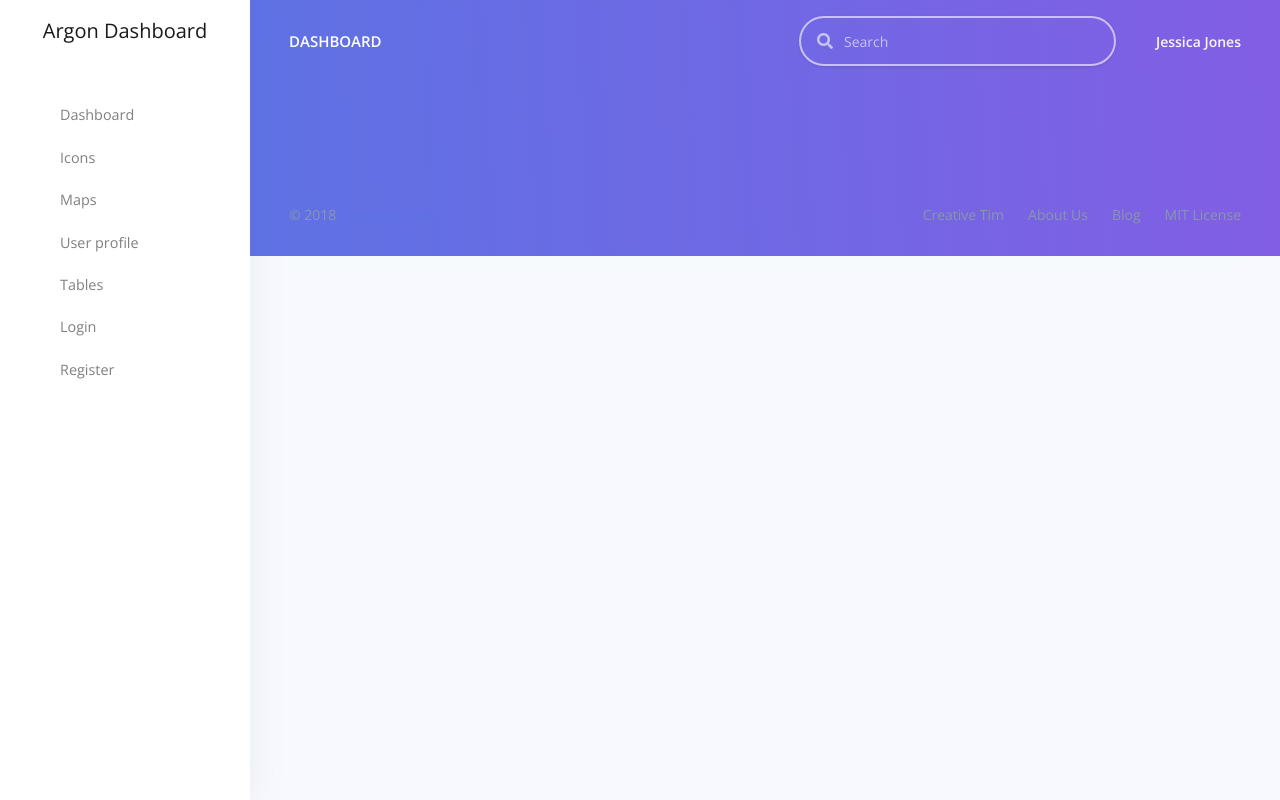
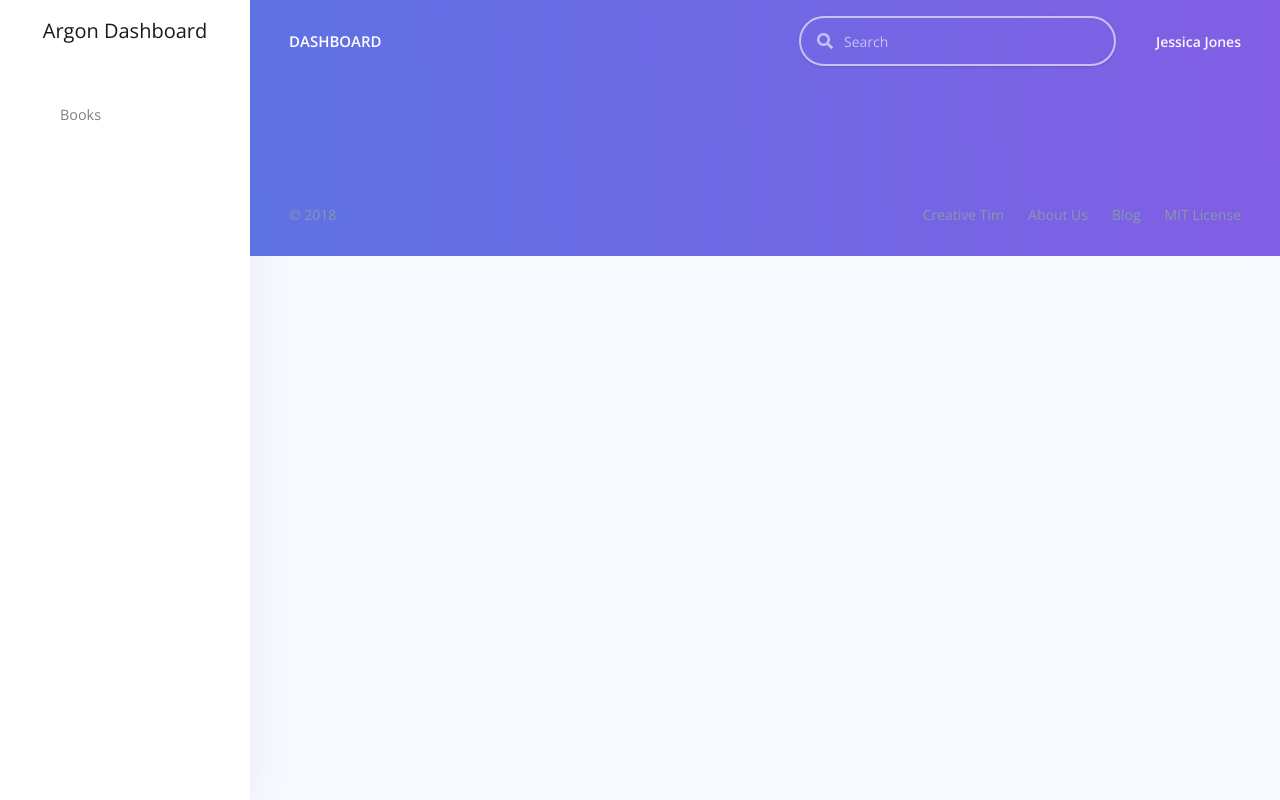
Before and after one commit to all-about-django/django-cbv-using-argon-theme, a Django app: page /hello in a window 1280 px wide. Run offline with Django 3.2, Linux system fonts and the light colour scheme; some libraries are stand-ins or nearby versions.

Commit message:
update sidenav to include link to list of books only.

```diff
--- a/src/djlibrary/templates/_sidenav.html
+++ b/src/djlibrary/templates/_sidenav.html
@@ -89,38 +89,8 @@
       <!-- Navigation -->
       <ul class="navbar-nav">
         <li class="nav-item">
-          <a class="nav-link" href="./index.html">
-            <i class="ni ni-tv-2 text-primary"></i> Dashboard
-          </a>
-        </li>
-        <li class="nav-item">
-          <a class="nav-link" href="./examples/icons.html">
-            <i class="ni ni-planet text-blue"></i> Icons
-          </a>
-        </li>
-        <li class="nav-item">
-          <a class="nav-link" href="./examples/maps.html">
-            <i class="ni ni-pin-3 text-orange"></i> Maps
-          </a>
-        </li>
-        <li class="nav-item">
-          <a class="nav-link" href="./examples/profile.html">
-            <i class="ni ni-single-02 text-yellow"></i> User profile
-          </a>
-        </li>
-        <li class="nav-item">
-          <a class="nav-link" href="./examples/tables.html">
-            <i class="ni ni-bullet-list-67 text-red"></i> Tables
-          </a>
-        </li>
-        <li class="nav-item">
-          <a class="nav-link" href="./examples/login.html">
-            <i class="ni ni-key-25 text-info"></i> Login
-          </a>
-        </li>
-        <li class="nav-item">
-          <a class="nav-link" href="./examples/register.html">
-            <i class="ni ni-circle-08 text-pink"></i> Register
+          <a class="nav-link" href="{% url 'book-list' %}">
+            <i class="ni ni-planet text-blue"></i> Books
           </a>
         </li>
       </ul>
```
